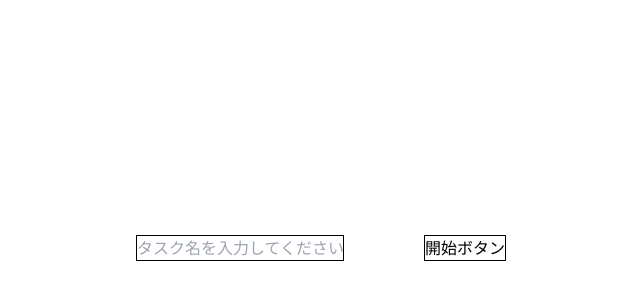
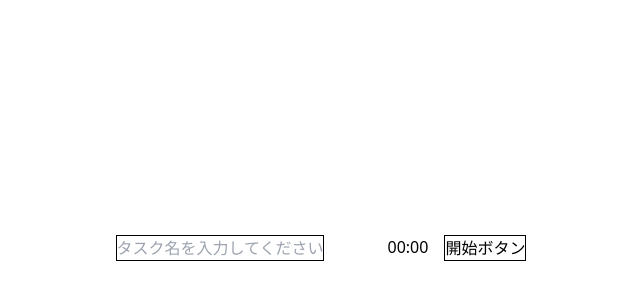
Before and after one commit to ikkei1616/TimeTracker, a React (Vite) app in the folder frontend/: page /timer in a window 1280 px wide. Shown: the part 152-452 px from the top of the page, without its empty margins (319-959 px from the left). Built offline with nearby package versions, Linux system fonts and the light colour scheme.

Commit message:
"00:00"形式で表示

```diff
--- a/frontend/src/features/timerArea/TimerArea.jsx
+++ b/frontend/src/features/timerArea/TimerArea.jsx
@@ -64,7 +64,7 @@ const TimerArea = () => {
       )}
 
       <div className="flex gap-4">
-        <div>{time}</div>
+        <div>{formatSecondsToTime(time)}</div>
         <button
           onClick={handleClick}
           className="border border-black border-solid"
```
